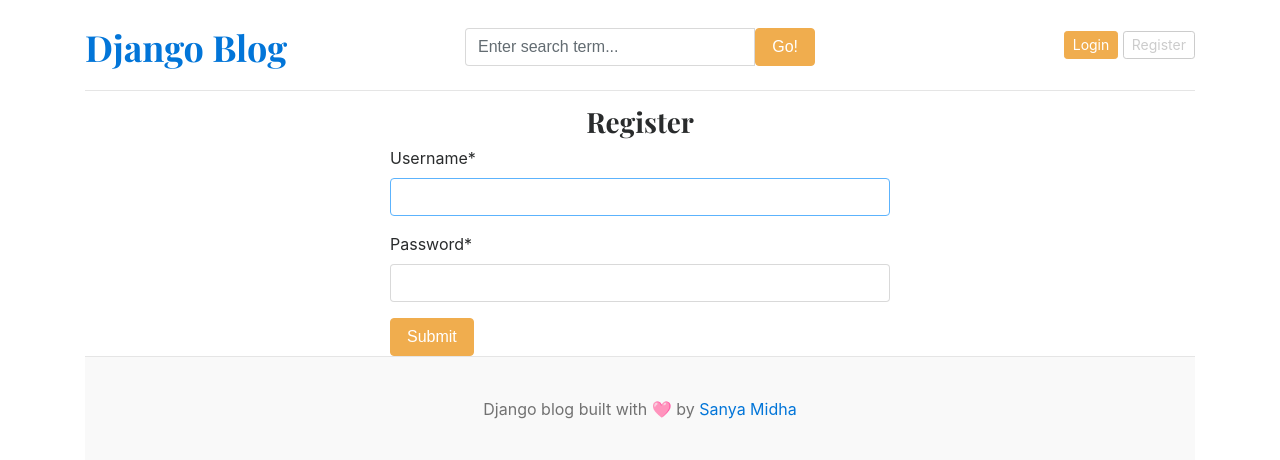
After one commit to sanyamidha10/Django-Blog, a Django app: page /login/ in a window 1280 px wide. The commit adds this page. Shown: the top 460 px of the page. Run offline with Django 4.2, Linux system fonts and the light colour scheme; data that the repository does not hold is empty; some libraries are stand-ins or nearby versions.

Commit message:
Login setup

```diff
--- a/blog_main/urls.py
+++ b/blog_main/urls.py
@@ -26,7 +26,8 @@ urlpatterns = [
     path('category/', include('blogs.urls')),
     path('blog/<slug:slug>/', BlogView.blogs, name='blogs'),
     path('blogs/search/', BlogView.search, name='search'),
-    path('register/', views.register, name='register')
+    path('register/', views.register, name='register'),
+    path('login/', views.login, name='login'),
 
 
 ] + static(settings.MEDIA_URL, document_root=settings.MEDIA_ROOT)
--- a/blog_main/views.py
+++ b/blog_main/views.py
@@ -1,6 +1,7 @@
 from django.shortcuts import redirect, render
 from blogs.models import Category, Blog
 from .forms import RegistrationForm
+from django.contrib.auth.forms import AuthenticationForm
 
 def home(request):
     featured_posts = Blog.objects.filter(is_featured=True, status='Published').order_by('updated_at')
@@ -23,3 +24,10 @@ def register(request):
         'form': form,
     }
     return render(request, 'register.html', context)
+
+def login(request):
+    form = AuthenticationForm()
+    context = {
+        'form': form,
+    }
+    return render(request, 'login.html', context)
--- a/templates/base.html
+++ b/templates/base.html
@@ -27,7 +27,7 @@
             </form>
           </div>
           <div class="col-4 d-flex justify-content-end align-items-center">
-            <a class="btn btn-sm btn-warning" href="#">Login</a> &nbsp;
+            <a class="btn btn-sm btn-warning" href="{% url 'login' %}">Login</a> &nbsp;
             <a class="btn btn-sm btn-outline-secondary" href="{% url 'register' %}">Register</a>
           </div>
         </div>
--- /dev/null
+++ b/templates/login.html
@@ -0,0 +1,12 @@
+{% extends 'base.html' %}
+
+{% block content %}
+{% load crispy_forms_tags %}
+
+<h3 class="text-center">Register</h3>
+<form action="{% url 'login' %}" method="POST" style="width:500px; margin:auto;">
+    {% csrf_token %}
+    {{ form | crispy }}
+    <button type="submit" class="btn btn-warning">Submit</button>
+</form>
+{% endblock %}
```
